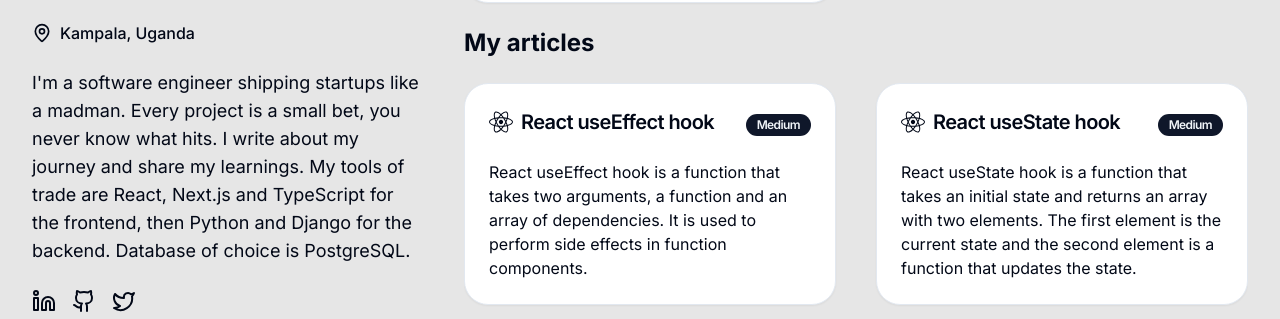
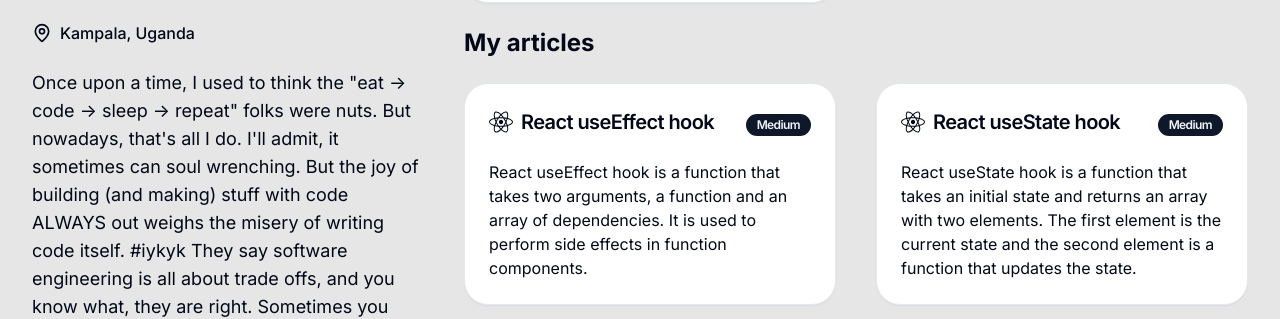
Before and after one commit to Biyinzika-Joshua-J/Portfolio-v4, a Next.js app: page / in a window 1280 px wide. Shown: the part 282-601 px from the top of the page. Built offline with nearby package versions, Linux system fonts and the light colour scheme.

Commit message:
Update bio

```diff
--- a/app/(root)/page.tsx
+++ b/app/(root)/page.tsx
@@ -51,10 +51,20 @@ export default function Home() {
           </div>
 
           <p className="text-lg mt-2">
-            I&apos;m a software engineer shipping startups like a madman. Every project is a small
-            bet, you never know what hits. I write about my journey and share my learnings. My tools
-            of trade are React, Next.js and TypeScript for the frontend, then Python and Django for
-            the backend. Database of choice is PostgreSQL.
+          Once upon a time, I used to think the "eat -{'>'} code -{'>'} sleep -{'>'} repeat" folks were nuts. But nowadays, that's all I do. I'll admit, it sometimes can soul wrenching.
+
+But the joy of building (and making) stuff with code ALWAYS out weighs the misery of writing code itself. #iykyk
+
+They say software engineering is all about trade offs, and you know what, they are right. Sometimes you trade your sanity for the love of solving some "complex code puzzles". It always pays off, at least it has for me.
+
+My name is Joshua Biyinzika, I'm a software engineer, I work with..... well, anything JavaScript: React, Next, Typescript and, wait - that's all.
+
+Then Python, Django, PostgreSQL and Docker.
+
+I'm also a wannabe solopreneur which has turned out to be a hard venture. Building software is one thing, selling it is another. Are you even in business if you don't make $$$ from your apps. Cause it's all about the Benjamins, isn't it?
+
+Inbox is always open...
+
           </p>
           <div className="flex items-center space-x-4 mt-6">
             {socialLinks.map((link) => (
```
